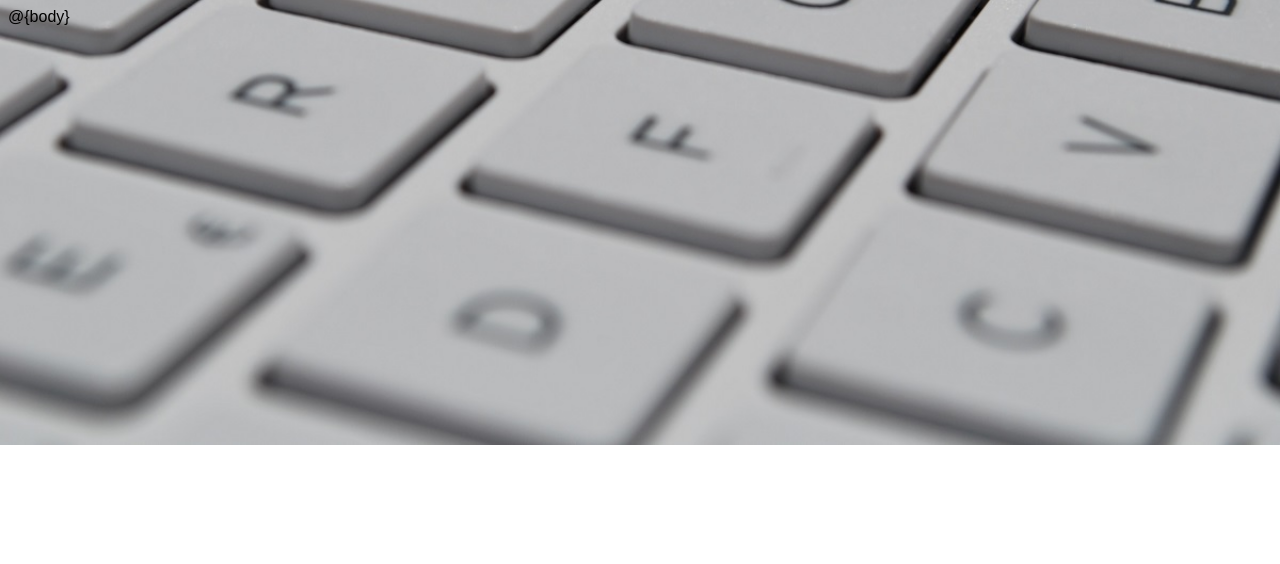
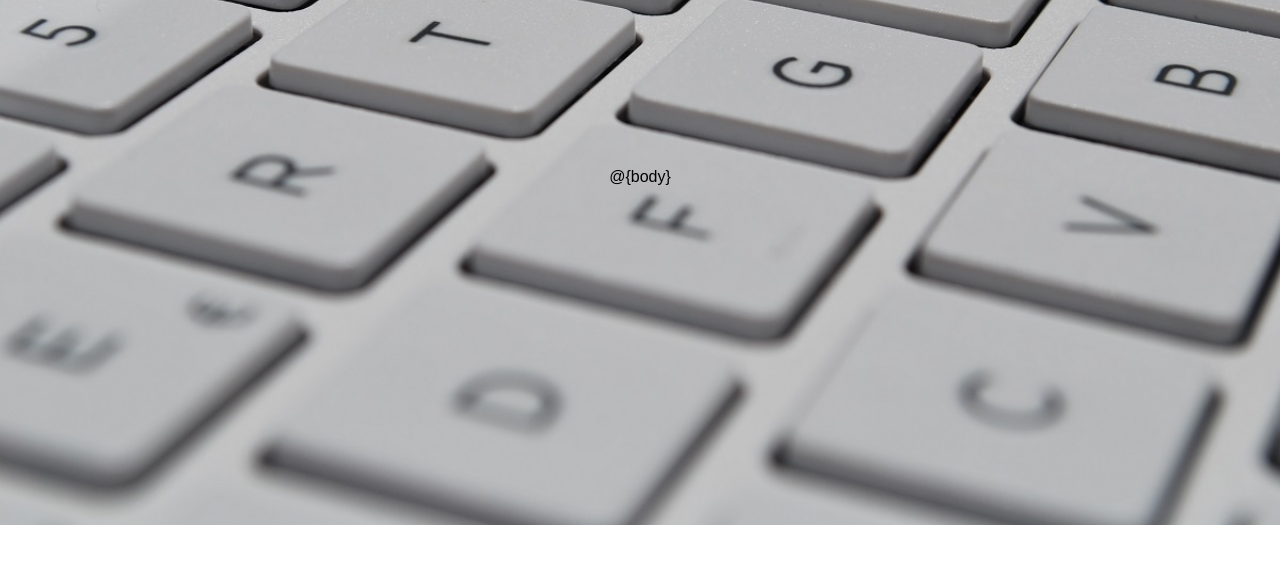
Before and after one commit to URiem/portfolio-project-3, a website: page views/layout.html in a window 1280 px wide. Drawn offline with nearby package versions, Linux system fonts and the light colour scheme.

Commit message:
Add styling to body element to center the terminal in the browser window

```diff
--- a/views/layout.html
+++ b/views/layout.html
@@ -12,6 +12,14 @@
     <style>
         body {
             font-family: Arial;
+            /** My changes here **/
+            background-color: bisque;
+            display: flex;
+            padding-top: 10em;
+            flex-direction: column;
+            align-content: center;
+            justify-content: center;
+            align-items: center;
             background: url(sergi-kabrera-unsplash.jpg) no-repeat center center;
             background-size: cover;
         }
```
